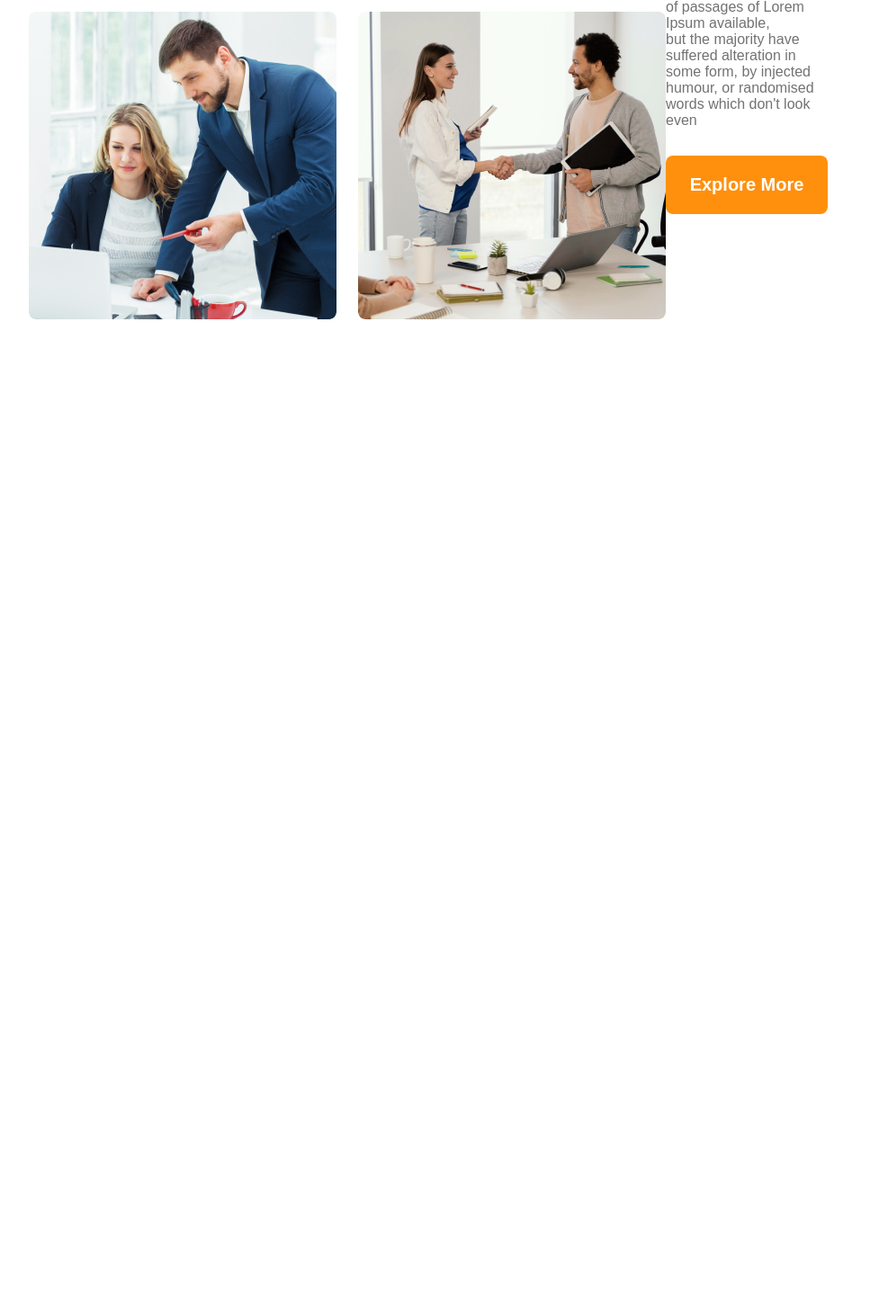
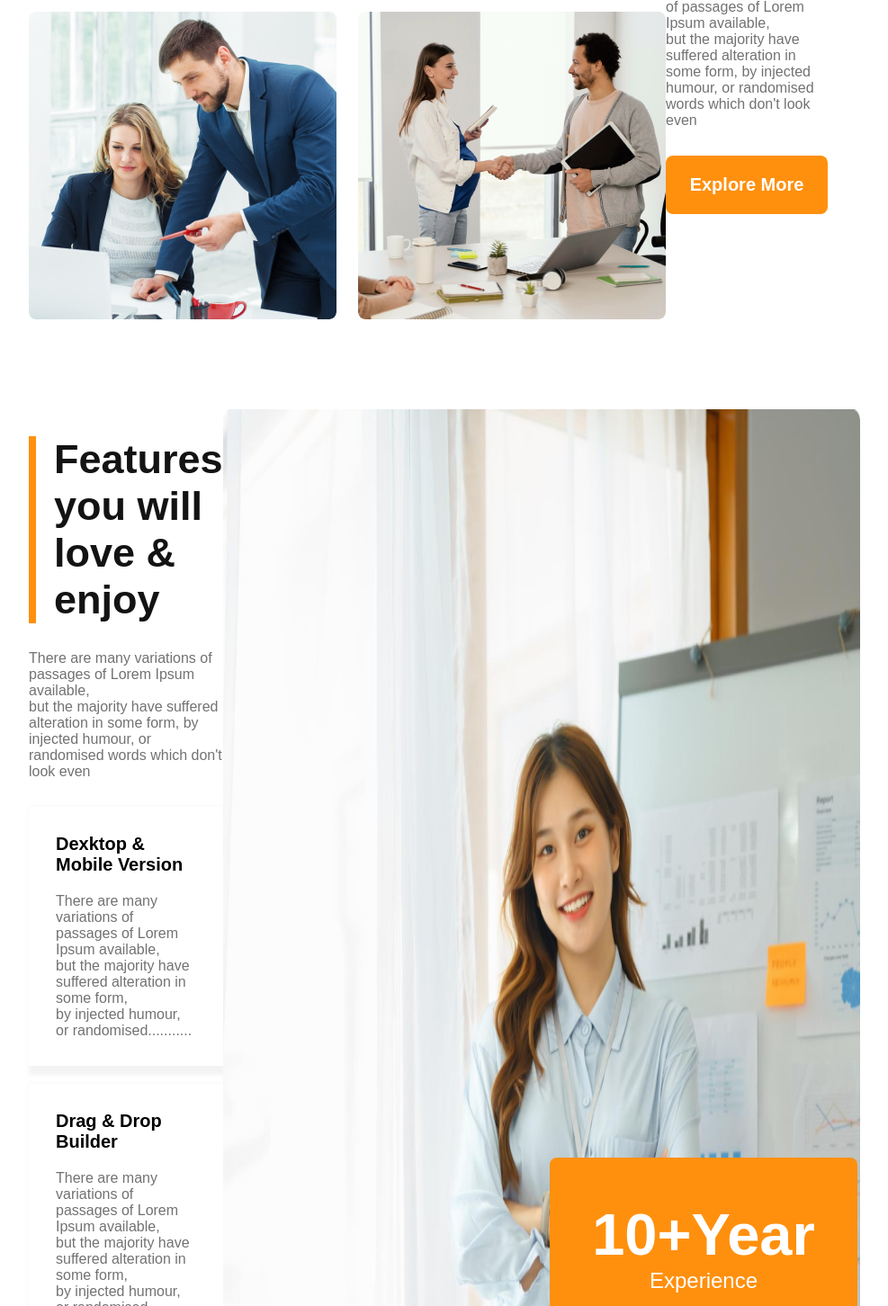
Before and after one commit to hmnsakib/A-2_g3-architects, a plain HTML site: page index.html in a window 1280 px wide. Shown: the part 1348-2800 px from the top of the page at 90% size, without its empty margins (208-1195 px from the left). Before the commit the page ends 1753 px from the top, so only its background shows below. Drawn offline with Linux system fonts and the light colour scheme.

Commit message:
section-3 done

```diff
--- a/index.html
+++ b/index.html
@@ -73,5 +73,67 @@
                 <button class="btn">Explore More</button>
             </div>
         </section>
+
+        <!-- Section-2: Features you will love & enjoy -->
+        <section class="section-3">
+            <div class="section-3-main">
+                <div class="section-3-description">
+                    <h1 class="title">Features you will <br />love & enjoy</h1>
+                    <p class="description">
+                        There are many variations of passages of Lorem Ipsum
+                        available, <br />
+                        but the majority have suffered alteration in some form,
+                        by <br />
+                        injected humour, or randomised words which don't look
+                        even
+                    </p>
+                    <div class="item">
+                        <h3 class="item-title">Dexktop & Mobile Version</h3>
+                        <p class="description">
+                            There are many variations of passages of Lorem Ipsum
+                            available, <br />
+                            but the majority have suffered alteration in some
+                            form, <br />
+                            by injected humour, or randomised...........
+                        </p>
+                    </div>
+                    <div class="item">
+                        <h3 class="item-title">Drag & Drop Builder</h3>
+                        <p class="description">
+                            There are many variations of passages of Lorem Ipsum
+                            available, <br />
+                            but the majority have suffered alteration in some
+                            form, <br />
+                            by injected humour, or randomised...........
+                        </p>
+                    </div>
+                    <div class="item">
+                        <h3 class="item-title">Awesome Modern Design</h3>
+                        <p class="description">
+                            There are many variations of passages of Lorem Ipsum
+                            available, <br />
+                            but the majority have suffered alteration in some
+                            form, <br />
+                            by injected humour, or randomised...........
+                        </p>
+                    </div>
+                    <div class="item">
+                        <h3 class="item-title">Super Easy to Edit</h3>
+                        <p class="description">
+                            There are many variations of passages of Lorem Ipsum
+                            available, <br />
+                            but the majority have suffered alteration in some
+                            form, <br />
+                            by injected humour, or randomised...........
+                        </p>
+                    </div>
+                </div>
+                <img src="/images/architect.png" alt="" />
+            </div>
+            <div class="experience">
+                <h1>10+Year</h1>
+                <p>Experience</p>
+            </div>
+        </section>
     </body>
 </html>
--- a/styles/style.css
+++ b/styles/style.css
@@ -1,4 +1,4 @@
-/* ----- Common Styles ----- */
+/* Common Styles */
 * {
     margin: 0;
     max-width: 1980px;
@@ -8,11 +8,13 @@
     --dark-1: #131313;
     --dark-2: #424242;
     --dark-3: #727272;
+    --dark-7: #f3f3f3;
+
     --color: #ff900e;
     --background-color: rgba(255, 144, 14, 0.1);
 }
 
-/* ----- Section-1: Brand New Group of Architects ----- */
+/* Section-1: Brand New Group of Architects */
 
 .section-1 {
     background: var(--background-color);
@@ -66,7 +68,7 @@
     width: 100%;
 }
 
-/* ----- Section-2: Quick list of Our Features ----- */
+/* Section-2: Quick list of Our Features */
 .section-2 {
     display: flex;
     justify-content: space-evenly;
@@ -101,3 +103,56 @@
 .span-3 {
     color: var(--color);
 }
+
+/* Section-2: Features you will love & enjoy */
+.section-3 {
+    padding: 50px 240px;
+    position: relative;
+}
+.section-3-description > h1 {
+    border-left: 8px solid var(--color);
+    padding: 0px 0px 0px 20px;
+    margin: 30px 0px;
+}
+.section-3-main {
+    display: flex;
+    justify-content: space-between;
+}
+.item {
+    padding: 30px;
+    margin-bottom: 20px;
+    box-shadow: 5px 5px 5px 5px var(--dark-7);
+}
+.item-title {
+    font-weight: 600;
+    font-size: 20px;
+    padding-bottom: 20px;
+}
+.item > p {
+    padding-bottom: 0px;
+}
+.experience {
+    width: 342px;
+    height: 200px;
+    background-color: var(--color);
+    border-radius: 8px;
+
+    display: flex;
+    flex-direction: column;
+    align-items: center;
+    justify-content: center;
+
+    position: absolute;
+    left: 819px;
+    top: 882px;
+}
+.experience > h1 {
+    font-weight: 700;
+    font-size: 65px;
+    color: white;
+}
+.experience > p {
+    font-weight: 500;
+    font-size: 24px;
+    color: white;
+}
```
